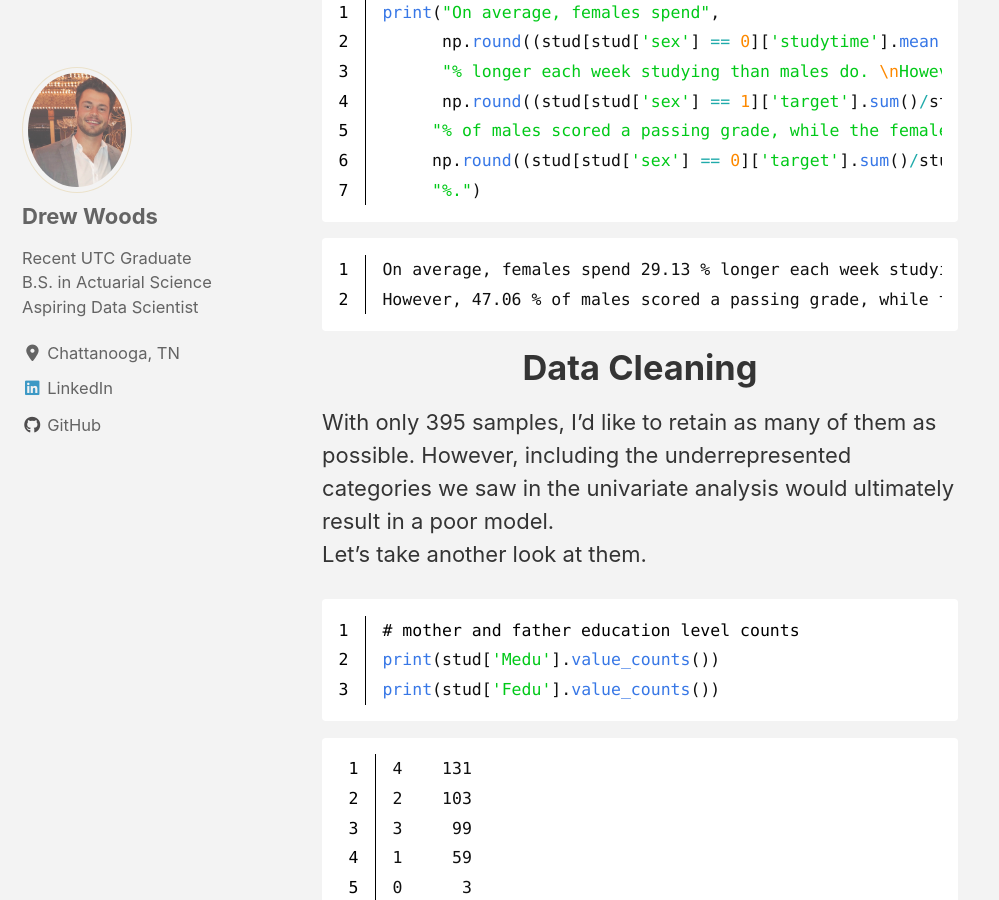
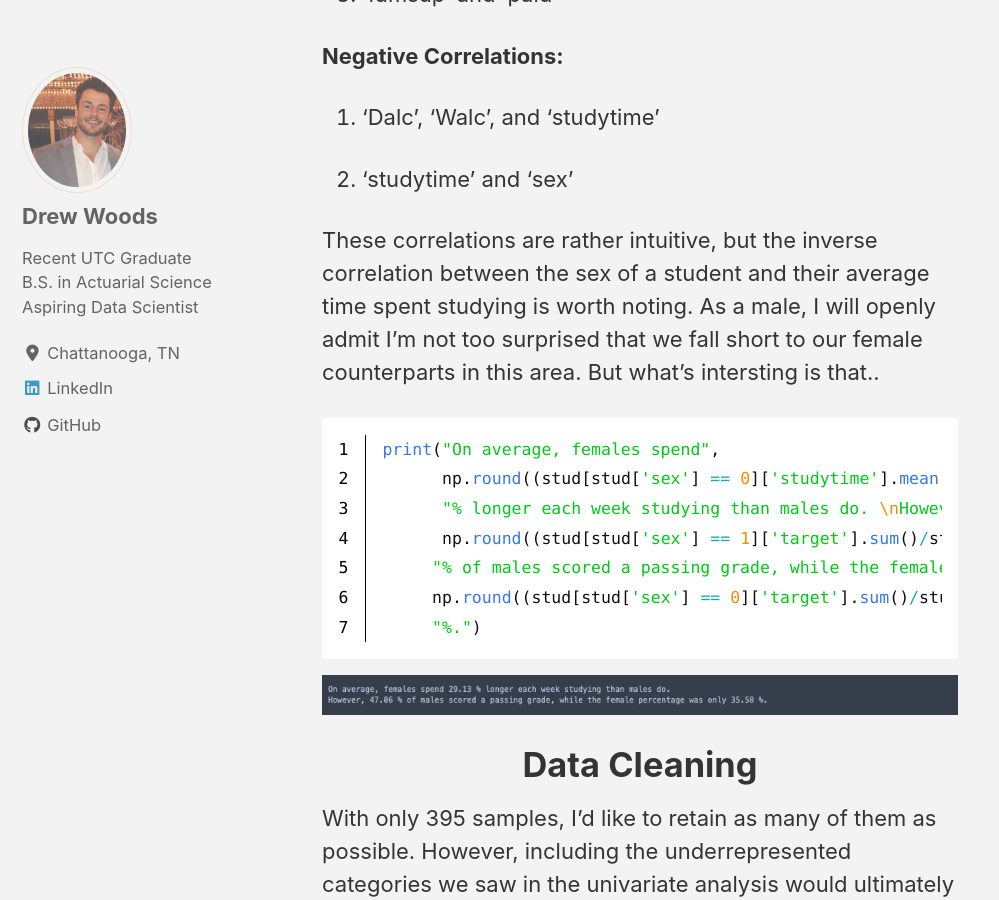
Before and after one commit to backdoordata/backdoordata.github.io, a Jekyll site: the page built from _posts/2020-03-22-Math_Students_ML.md, in a window 1280 px wide and 900 px high, scrolled down 12841 px. Shown: the whole window, without its empty margins (0-999 px from the left). Built offline with Jekyll 4.4.1, drawn with Linux system fonts in a browser that asks for light colours; cached includes are drawn as plain includes; nearby versions of some CDN libraries.

Commit message:
ML Proj1

````diff
--- a/_posts/2020-03-22-Math_Students_ML.md
+++ b/_posts/2020-03-22-Math_Students_ML.md
@@ -192,7 +192,7 @@ print(stud.corr()['target'].sort_values(ascending= False))
 print(stud.corr()['G3'].sort_values(ascending= False))
 ```
 
-![](images/math_ML_imgs/target_corr.png) ![](images/math_ML_imgs/G3_corr.png)
+![](/images/math_ML_imgs/target_corr.png) ![](/images/math_ML_imgs/G3_corr.png)
 
 
 To emphasize my previous statement, notice that the order of correlation with the actual final grade seems a bit more logical than with the 0-1 target variable.
@@ -247,9 +247,7 @@ print("On average, females spend",
      np.round((stud[stud['sex'] == 0]['target'].sum()/stud[stud['sex'] == 0]['sex'].count())*100, 2),
      "%.")
 ```
-
-    On average, females spend 29.13 % longer each week studying than males do.
-    However, 47.06 % of males scored a passing grade, while the female percentage was only 35.58 %.
+![](/images/math_ML_imgs/sex_comparison.png)
 
 
 <h1><center>Data Cleaning</center></h1>
````
